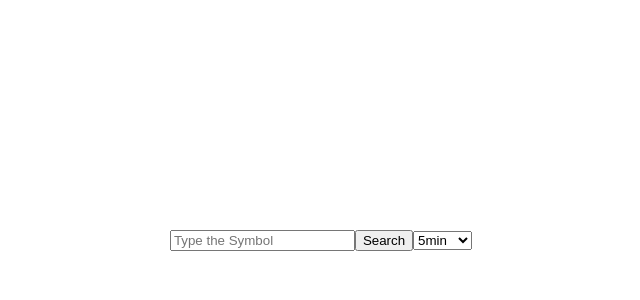
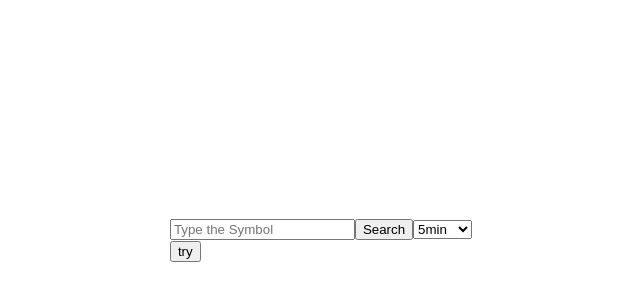
Before and after one commit to X3rez/market-data-app, a Next.js app: page / in a window 1280 px wide. Shown: the part 160-460 px from the top of the page, without its empty margins (319-959 px from the left). Built offline with nearby package versions, Linux system fonts and the light colour scheme.

Commit message:
Âloader y logica

```diff
--- a/components/Chart.tsx
+++ b/components/Chart.tsx
@@ -23,14 +23,8 @@ export default function Chart ({data,options}:Iprops){
         <section>
 
             <Line data={data}
-            width={700}
-            height={300}
-            options={{responsive:true,
-                    scales: {
-                        yAxes: [{
-                            stacked: true
-                        }]
-                    }}}
+            width={1000}
+            height={600}
             />
 
    </section>)
--- a/components/Form.tsx
+++ b/components/Form.tsx
@@ -1,9 +1,12 @@
 import { useState,FormEvent,useEffect } from "react";
 import styles from '../styles/form.module.css'
 import Chart from "./Chart";
+import CircleLoader from "react-spinners/CircleLoader";
+import mapping from '../untils/mapping'
 
 export default function Form() {
-    const [loaded,setLoaded] = useState<boolean>(true)
+    const [loanding,setLoanding] = useState<boolean>(false)
+    const [dataLoaded,setDataLoaded] = useState<boolean>(false)
     const [Data,setData] = useState<{}[] | null>([])
 
     const handlerSubmit = async(e:FormEvent<HTMLFormElement>)=>{
@@ -15,33 +18,129 @@ export default function Form() {
 
             const fullUrl:string = `https://www.alphavantage.co/query?function=${'TIME_SERIES_INTRADAY'}&symbol=${InputValue.toUpperCase()}&interval=${SelectValue}&apikey=${process.env.NEXT_PUBLIC_TOKEN_API}`
 
-            setLoaded(false)
+            setLoanding(()=>true)
             const response = await fetch(fullUrl)
             const data = await response.json()
             setData(data)
-            setLoaded(true)
+            setLoanding(()=>false)
+            setDataLoaded(()=>true)
         } catch (error) {
             console.log(error)
         }
     }
 
-    useEffect(()=>{
-        setTimeout(() => {
-            console.log(Data)
-        }, 10000);
-    },[Data])
+    const labelsData = [
+        '07:05:00',
+        '07:40:00',
+        '08:05:00',
+        '08:10:00',
+        '08:15:00',
+        '08:20:00',
+        '08:25:00',
+        '08:30:00',
+        '08:45:00',
+        '08:55:00',
+        '09:05:00',
+        '09:15:00',
+        '09:20:00',
+        '09:25:00',
+        '09:30:00',
+        '09:35:00',
+        '09:40:00',
+        '09:45:00',
+        '09:50:00',
+        '09:55:00',
+        '10:00:00',
+        '10:05:00',
+        '10:10:00',
+        '10:15:00',
+        '10:20:00',
+        '10:25:00',
+        '10:30:00',
+        '10:35:00',
+        '10:40:00',
+        '10:45:00',
+        '10:50:00',
+        '10:55:00',
+        '11:00:00',
+        '11:05:00',
+        '11:10:00',
+        '11:15:00',
+        '11:20:00',
+        '11:25:00',
+        '11:30:00',
+        '11:35:00',
+        '11:40:00',
+        '11:45:00',
+        '11:50:00',
+        '11:55:00',
+        '12:00:00',
+        '12:05:00',
+        '12:10:00',
+        '12:15:00',
+        '12:20:00',
+        '12:25:00',
+        '12:30:00',
+        '12:35:00',
+        '12:40:00',
+        '12:45:00',
+        '12:50:00',
+        '12:55:00',
+        '13:00:00',
+        '13:05:00',
+        '13:10:00',
+        '13:15:00',
+        '13:20:00',
+        '13:25:00',
+        '13:30:00',
+        '13:35:00',
+        '13:40:00',
+        '13:45:00',
+        '13:50:00',
+        '13:55:00',
+        '14:00:00',
+        '14:05:00',
+        '14:10:00',
+        '14:15:00',
+        '14:20:00',
+        '14:25:00',
+        '14:30:00',
+        '14:35:00',
+        '14:40:00',
+        '14:45:00',
+        '14:50:00',
+        '14:55:00',
+        '15:00:00',
+        '15:05:00',
+        '15:10:00',
+        '15:15:00',
+        '15:20:00',
+        '15:25:00',
+        '15:30:00',
+        '15:35:00',
+        '15:40:00',
+        '15:45:00',
+        '15:50:00',
+        '15:55:00',
+        '16:00:00',
+        '16:05:00',
+        '16:15:00',
+        '16:30:00',
+        '16:40:00',
+        '17:00:00',
+        '18:40:00',
+        '19:55:00']
 
-
-
+     //dataloaded to check if data already exist
+    const stockData = dataLoaded && mapping(Data,"Time Series (5min)","1. open","4. close").map(el=> parseFloat(el))
 
     const stock = {
-        labels:['10:00','10:05','10:10','10:15','10:20','10:25'],
+        labels:labelsData,
         datasets:[{
-            label:['me'],
-            data:[2.00, 2.99, 2.40, 3.0, 5.5, 8.7],
+            label:[dataLoaded && Data['Meta Data']['2. Symbol']],  //dataloaded to check if data already exist
+            data:stockData,
             backgroundColor:['rgba(255, 0, 0, 0.397)'],
         }]}
-
 
     return (
 
@@ -61,7 +160,12 @@ export default function Form() {
             </select>
 
         </form>
-            {/* <Chart data={stock}/> */}
+            {dataLoaded &&  <Chart data={stock}/>}
+            <CircleLoader color="red" loading={loanding} />
+            <button onClick={()=> {
+                console.log(Data)
+                console.log(stock)
+                }}>try</button>
       </main>
   )
 }
--- a/package.json
+++ b/package.json
@@ -12,9 +12,11 @@
     "next": "10.0.5",
     "react": "17.0.1",
     "react-chartjs-2": "^2.11.1",
-    "react-dom": "17.0.1"
+    "react-dom": "17.0.1",
+    "react-spinners": "^0.10.4"
   },
   "devDependencies": {
+    "@types/node": "^14.14.20",
     "@types/react": "^17.0.0",
     "typescript": "^4.1.3"
   }
--- /dev/null
+++ b/untils/mapping.tsx
@@ -0,0 +1,17 @@
+
+
+   const mapping = (obj,prop1,prop2,prop3)=>{
+        let arr = [];
+
+        if(obj[prop1]) {
+            const properties = Object.keys(obj[prop1])
+
+            properties.map(elem => arr.push(obj[prop1][elem][prop2], obj[prop1][elem][prop3]))
+
+            return arr
+        }
+
+}
+
+
+export default mapping
```
Also changed, not shown: 1 other file (tests, documents, lock files or other folders).
